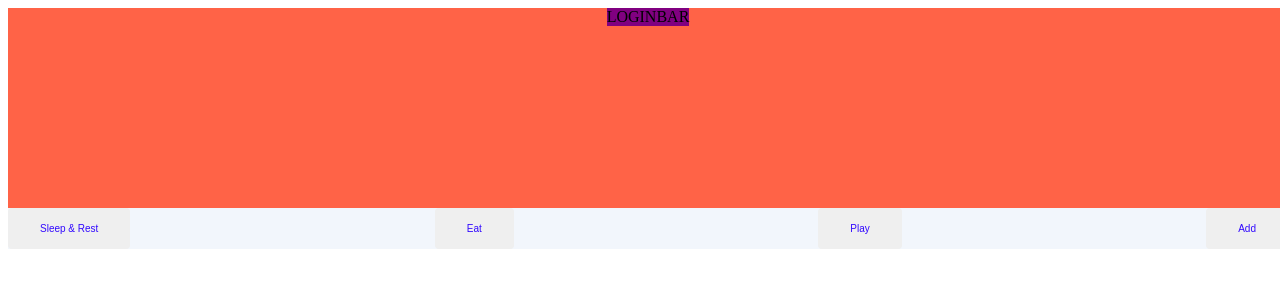
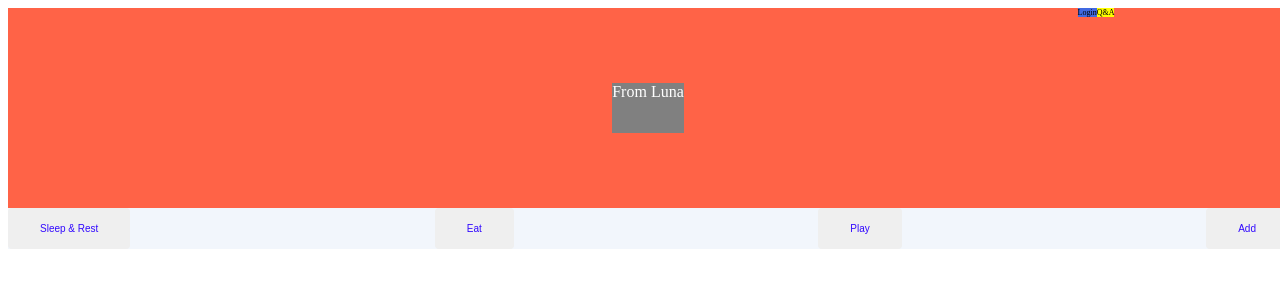
Before and after one commit to WigglyDonnie/fromluna, a React (Create React App) app: page / in a window 1280 px wide. Shown: the top 300 px of the page. Built offline with nearby package versions, Linux system fonts and the light colour scheme.

Commit message:
add login and qna buttons to login bar

```diff
--- a/src/components/Head.scss
+++ b/src/components/Head.scss
@@ -3,4 +3,7 @@
   color: white;
   width: 100%;
   height: 200px;
+  display: flex;
+  justify-content: center;
+  align-items: center;
 }
--- a/src/components/Head.tsx
+++ b/src/components/Head.tsx
@@ -1,14 +1,13 @@
 import * as React from "react";
 
 import "./Head.scss";
-
-
+import HeadLogo from "./HeadLogo";
 
 export default function Head() {
   return (
 
   <div className='Head'>
-
+    <HeadLogo></HeadLogo>
 
   </div>
 
--- /dev/null
+++ b/src/components/HeadLogo.scss
@@ -0,0 +1,6 @@
+.HeadLogo{
+  background-color: grey;
+  width: 100;
+  height: 50px;
+
+}
--- /dev/null
+++ b/src/components/HeadLogo.tsx
@@ -0,0 +1,13 @@
+import * as React from "react";
+
+import "./HeadLogo.scss";
+
+export default function HeadLogo() {
+  return (
+
+  <div className='HeadLogo'>
+    From Luna
+  </div>
+
+  );
+};
--- a/src/components/LoginBar.scss
+++ b/src/components/LoginBar.scss
@@ -1,4 +1,8 @@
 .LoginBar{
+  font-size: 50%;
+
+  display: flex;
   position: fixed;
   background-color: purple;
+  margin-left: 70%;
 }
--- a/src/components/LoginBar.tsx
+++ b/src/components/LoginBar.tsx
@@ -1,13 +1,16 @@
 import * as React from "react";
 
+import LoginButton from "./LoginButton";
+import QnaButton from "./QnaButton";
+
 import "./LoginBar.scss";
-
 
 export default function LoginBar() {
   return (
 
   <div className='LoginBar'>
-   LOGINBAR
+   <LoginButton />
+   <QnaButton />
 
   </div>
 
--- /dev/null
+++ b/src/components/LoginButton.scss
@@ -0,0 +1,3 @@
+.LoginButton{
+  background-color: royalblue;
+}
--- /dev/null
+++ b/src/components/LoginButton.tsx
@@ -0,0 +1,14 @@
+import * as React from "react";
+
+import "./LoginButton.scss"
+
+
+export default function LoginButton() {
+  return (
+
+  <div className='LoginButton'>
+    Login
+  </div>
+
+  );
+};
--- /dev/null
+++ b/src/components/QnaButton.scss
@@ -0,0 +1,3 @@
+.QnaButton{
+  background-color: yellow;
+}
--- /dev/null
+++ b/src/components/QnaButton.tsx
@@ -0,0 +1,13 @@
+import * as React from "react";
+
+import "./QnaButton.scss"
+
+export default function QnaButton() {
+  return (
+
+  <div className='QnaButton'>
+    Q&A
+  </div>
+
+  );
+};
```
